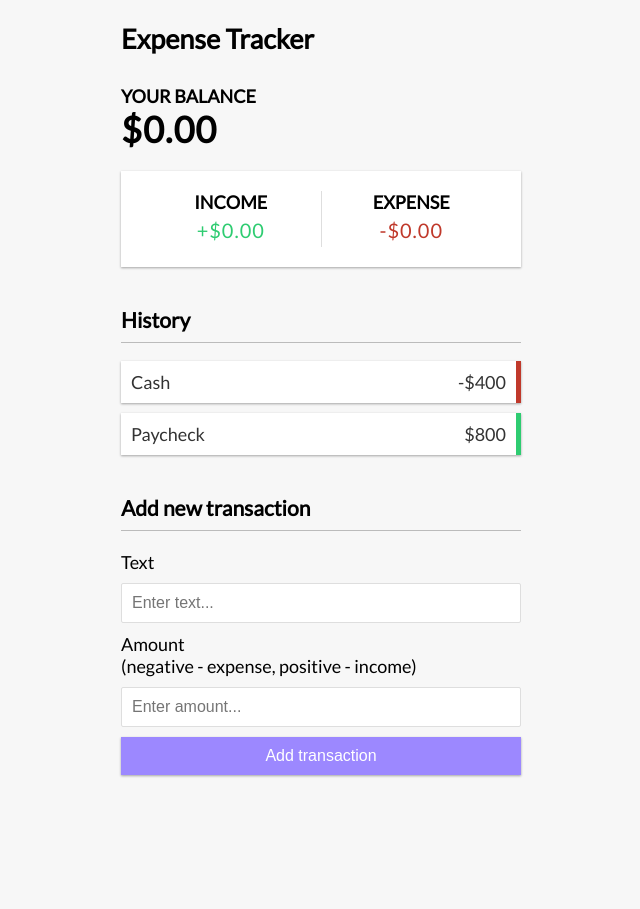
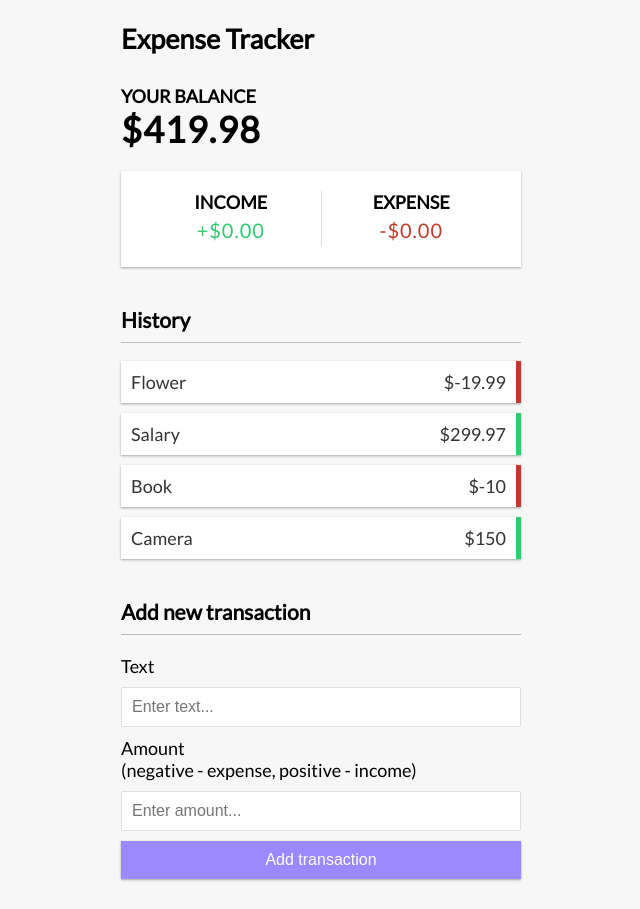
Before and after one commit to Paulicu/vue-expense-tracker, a Vue app: page / in a window 1280 px wide. Shown: the whole page, without its empty margins (319-959 px from the left). Before the commit the page ends 805 px from the top, so only its background shows below. Built offline with nearby package versions, Linux system fonts and the light colour scheme.

Commit message:
Implement Balance Component

```diff
--- a/src/App.vue
+++ b/src/App.vue
@@ -1,9 +1,26 @@
-<script>
+<script setup>
     import Header from './components/Header.vue';
     import Balance from './components/Balance.vue';
     import IncomeExpenses from './components/IncomeExpenses.vue';
     import TransactionList from './components/TransactionList.vue';
     import AddTransaction from './components/AddTransaction.vue';
+
+    import { ref, computed } from 'vue';
+
+    const transactions = ref([
+        { id: 1, text: 'Flower', amount: -19.99 },
+        { id: 2, text: 'Salary', amount: 299.97 },
+        { id: 3, text: 'Book', amount: -10 },
+        { id: 4, text: 'Camera', amount: 150 },
+    ]);
+
+    const total = computed(() => {
+        return transactions.value.reduce((accumulator, transaction) => {
+            return accumulator + transaction.amount;
+        }, 0);
+    });
+
+    /*
     export default
     {
         components:
@@ -15,15 +32,23 @@
             AddTransaction,
         }
     }
+    */
 </script>
 
 <template>
     <Header></Header>
 
     <div class="container">
-        <Balance></Balance>
+        <Balance :total="total">
+
+        </Balance>
+
         <IncomeExpenses></IncomeExpenses>
-        <TransactionList></TransactionList>
+
+        <TransactionList :transactions="transactions">
+
+        </TransactionList>
+
         <AddTransaction></AddTransaction>
     </div>
 </template>
--- a/src/components/Balance.vue
+++ b/src/components/Balance.vue
@@ -1,4 +1,15 @@
+<script setup>
+    import { defineProps } from 'vue';
+
+    const props = defineProps({
+        total: {
+            type: Number,
+            required: true,
+        },
+    });
+</script>
+
 <template>
     <h4>Your Balance</h4>
-    <h1 id="balance">$0.00</h1>
+    <h1 id="balance">${{ total }}</h1>
 </template>
--- a/src/components/TransactionList.vue
+++ b/src/components/TransactionList.vue
@@ -1,7 +1,59 @@
+<script setup>
+    import { defineProps } from 'vue';
+
+    const props = defineProps({
+        transactions: {
+            type: Array,
+            required: true,
+        }
+    });
+
+    /* ==================== COMPOSITION API *LONG* METHOD ====================
+    export default {
+        setup() {
+            const transactions = [
+                { id: 1, text: 'Flower', amount: -19.99 },
+                { id: 2, text: 'Salary', amount: 299.97 },
+                { id: 3, text: 'Book', amount: -10 },
+                { id: 4, text: 'Camera', amount: 150 },
+            ];
+
+            return {
+                transactions,
+            };
+        },
+    };
+    */
+
+    /* ==================== OPTIONS API METHOD ====================
+    export default {
+        data() {
+            return {
+                transactions: [
+                    { id: 1, text: 'Flower', amount: -19.99 },
+                    { id: 2, text: 'Salary', amount: 299.97 },
+                    { id: 3, text: 'Book', amount: -10 },
+                    { id: 4, text: 'Camera', amount: 150 },
+                ],
+            };
+        },
+    };
+    */
+</script>
+
 <template>
     <h3>History</h3>
 
     <ul id="list" class="list">
+        <li v-for="transaction in transactions"
+            :key="transaction.id"
+            :class="transaction.amount < 0 ? 'minus' : 'plus'"
+        >
+            {{ transaction.text }}
+            <span> ${{ transaction.amount }}</span>
+            <button class="delete-btn">x</button>
+        </li>
+       <!--
         <li class="minus">
             Cash <span>-$400</span><button class="delete-btn">x</button>
         </li>
@@ -9,5 +61,6 @@
         <li class="plus">
             Paycheck <span>$800</span><button class="delete-btn">x</button>
         </li>
+       -->
     </ul>
 </template>
```
